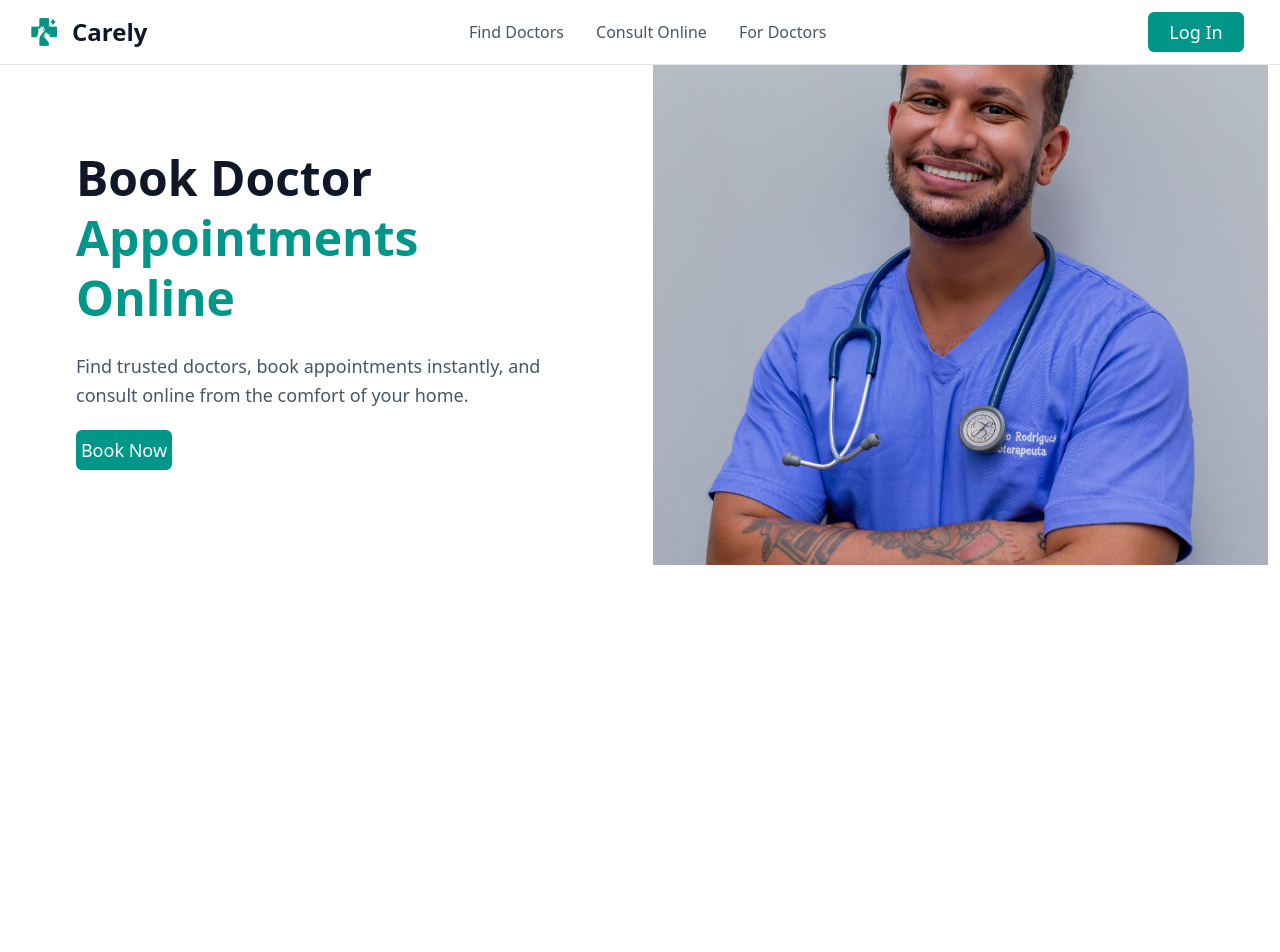
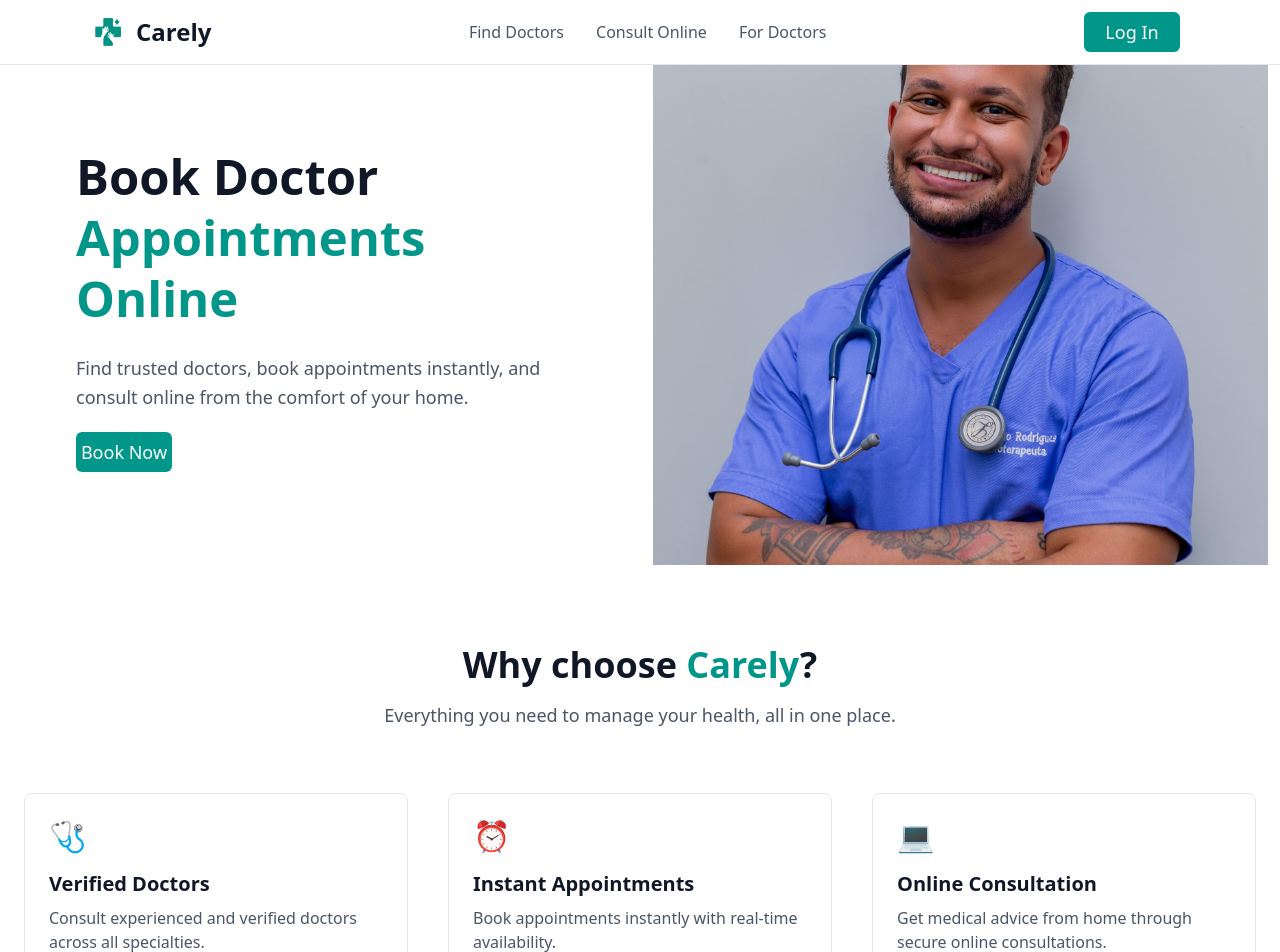
Before and after one commit to kajolsinghme/carely, a React (Vite) app in the folder frontend/: page / in a window 1280 px wide. Shown: the top 952 px of the page. Before the commit the page ends 800 px from the top, so only its background shows below. Built offline with nearby package versions, Linux system fonts and the light colour scheme.

Commit message:
feat: add Features component to HomePage and update Hero and Navbar styles

```diff
--- /dev/null
+++ b/frontend/src/components/Features.tsx
@@ -0,0 +1,51 @@
+const Features = () => {
+  return (
+    <section className="max-w-7xl mx-auto px-6 py-20">
+
+      <div className="text-center max-w-2xl mx-auto">
+        <h2 className="text-4xl font-bold text-gray-900">
+          Why choose <span className="text-teal-600">Carely</span>?
+        </h2>
+        <p className="mt-4 text-lg text-gray-600">
+          Everything you need to manage your health, all in one place.
+        </p>
+      </div>
+
+      <div className="mt-16 grid grid-cols-3 gap-10">
+
+        <div className="p-6 rounded-lg border border-gray-200 hover:shadow-md transition">
+          <div className="text-teal-600 text-3xl mb-4">🩺</div>
+          <h3 className="text-xl font-semibold text-gray-900">
+            Verified Doctors
+          </h3>
+          <p className="mt-2 text-gray-600">
+            Consult experienced and verified doctors across all specialties.
+          </p>
+        </div>
+
+        <div className="p-6 rounded-lg border border-gray-200 hover:shadow-md transition">
+          <div className="text-teal-600 text-3xl mb-4">⏰</div>
+          <h3 className="text-xl font-semibold text-gray-900">
+            Instant Appointments
+          </h3>
+          <p className="mt-2 text-gray-600">
+            Book appointments instantly with real-time availability.
+          </p>
+        </div>
+
+        <div className="p-6 rounded-lg border border-gray-200 hover:shadow-md transition">
+          <div className="text-teal-600 text-3xl mb-4">💻</div>
+          <h3 className="text-xl font-semibold text-gray-900">
+            Online Consultation
+          </h3>
+          <p className="mt-2 text-gray-600">
+            Get medical advice from home through secure online consultations.
+          </p>
+        </div>
+
+      </div>
+    </section>
+  );
+};
+
+export default Features;
--- a/frontend/src/components/Hero.tsx
+++ b/frontend/src/components/Hero.tsx
@@ -8,7 +8,7 @@ const Hero = () => {
     <section className="max-w-7xl px-3">
       <div className="flex items-center  h-125 justify-between gap-6">
         <div className="w-1/2 px-16">
-          <h1 className="text-5xl font-bold text-gray-900 leading-tight">
+          <h1 className="text-[49px] font-bold text-gray-900 leading-tight">
             Book Doctor{" "}
             <span className="text-teal-600 ">Appointments Online</span>
           </h1>
@@ -31,5 +31,4 @@ const Hero = () => {
     </section>
   );
 };
-
 export default Hero;
--- a/frontend/src/components/Navbar.tsx
+++ b/frontend/src/components/Navbar.tsx
@@ -7,7 +7,7 @@ const Navbar = () => {
   return (
     <header className="border-b border-gray-200 bg-white">
       <nav className="h-16 max-w-7xl  mx-auto  px-6 flex items-center justify-between">
-        <div className="flex items-center gap-2">
+        <div className="flex items-center gap-2 ml-16">
           <img
             src="../src/assets/Carely Logo.png"
             alt="Logo"
@@ -33,8 +33,8 @@ const Navbar = () => {
             </a>
           </li>
         </ul>
+        <div className="mr-16"><ReusableButton label="Log In" onClick={handleLogin} /></div>
 
-        <ReusableButton label="Log In" onClick={handleLogin} />
 
       </nav>
     </header>
--- a/frontend/src/pages/HomePage.tsx
+++ b/frontend/src/pages/HomePage.tsx
@@ -1,3 +1,4 @@
+import Features from '../components/Features'
 import Hero from '../components/Hero'
 import Navbar from '../components/Navbar'
 
@@ -6,6 +7,7 @@ const HomePage = () => {
     <div>
         <Navbar/>
         <Hero/>
+        <Features/>
     </div>
   )
 }
```
